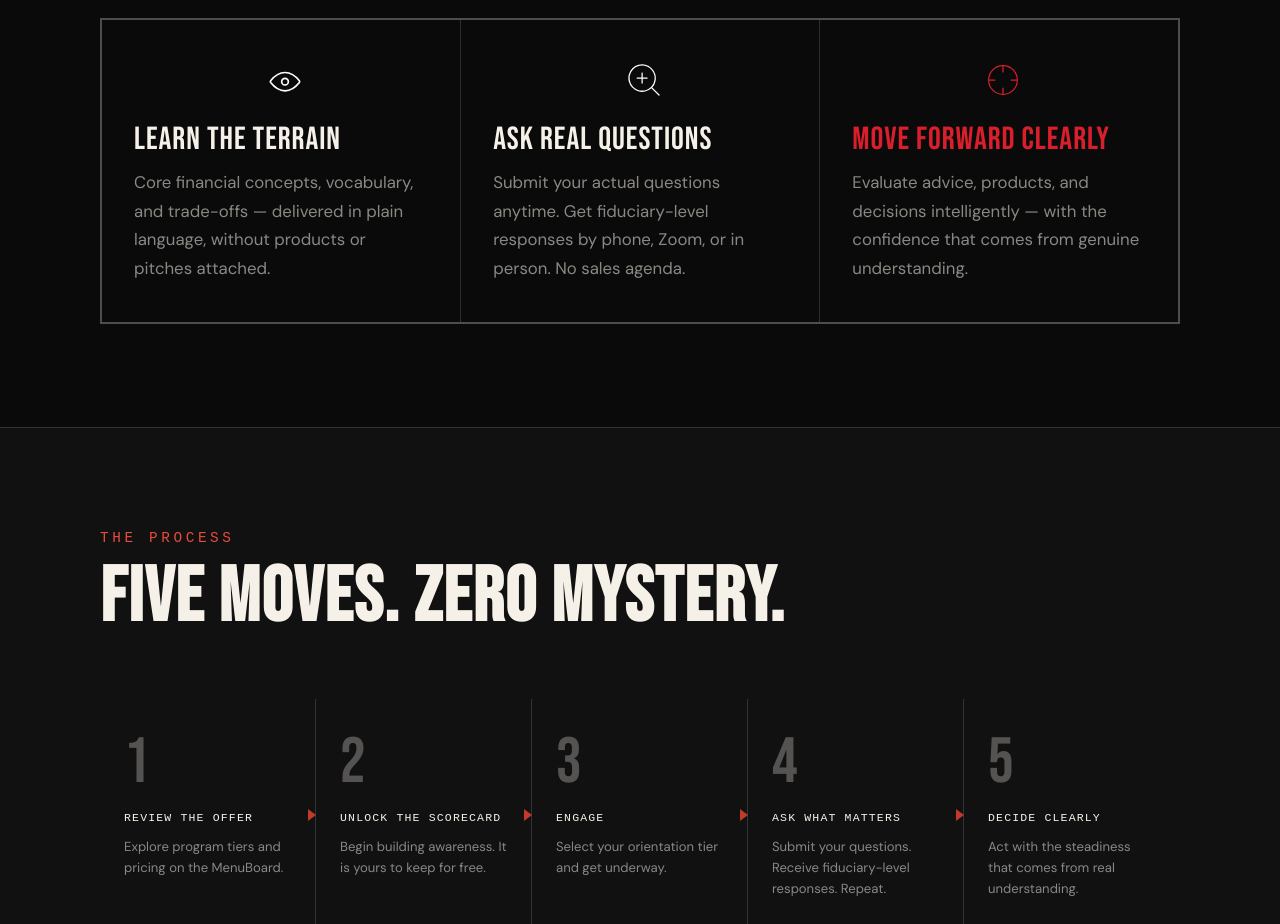
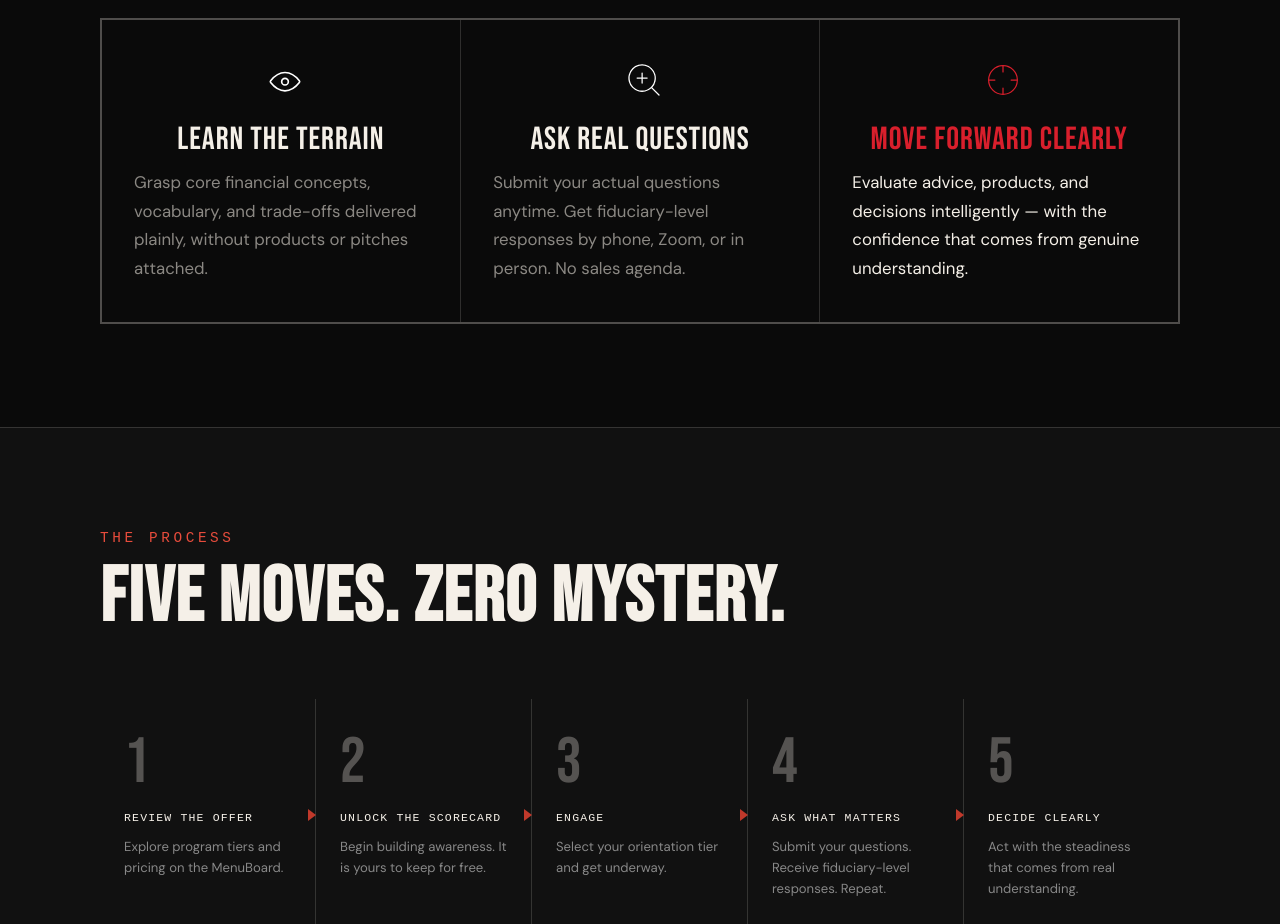
Before and after one commit to jvgiv/ffcpreview, a Next.js app: page / in a window 1280 px wide. Shown: the part 3820-4744 px from the top of the page. Built offline with nearby package versions, Linux system fonts and the light colour scheme; no server answers.

Commit message:
pushing changes

```diff
--- a/src/app/components/home/Guide.js
+++ b/src/app/components/home/Guide.js
@@ -64,8 +64,8 @@ export default function Guide() {
             </div>
             <div className="card-title">Learn the Terrain</div>
             <div className="card-body">
-              Core financial concepts, vocabulary, and trade-offs — delivered in
-              plain language, without products or pitches attached.
+              Grasp core financial concepts, vocabulary, and trade-offs delivered
+              plainly, without products or pitches attached.
             </div>
           </div>
           <div className="guide-card">
@@ -98,8 +98,10 @@ export default function Guide() {
               <span style={{ color: "#d91f2c" }}>Move Forward Clearly</span>
             </div>
             <div className="card-body">
-              Evaluate advice, products, and decisions intelligently — with the
-              confidence that comes from genuine understanding.
+              <span style={{ color: "var(--white)" }}>
+                Evaluate advice, products, and decisions intelligently — with
+                the confidence that comes from genuine understanding.
+              </span>
             </div>
           </div>
         </div>
--- a/src/app/homepage.css
+++ b/src/app/homepage.css
@@ -463,6 +463,8 @@
   letter-spacing: 0.03em;
   margin-bottom: 0.75rem;
   line-height: 1;
+  display: flex;
+  justify-content: center;
 }
 
 .card-body {
```
